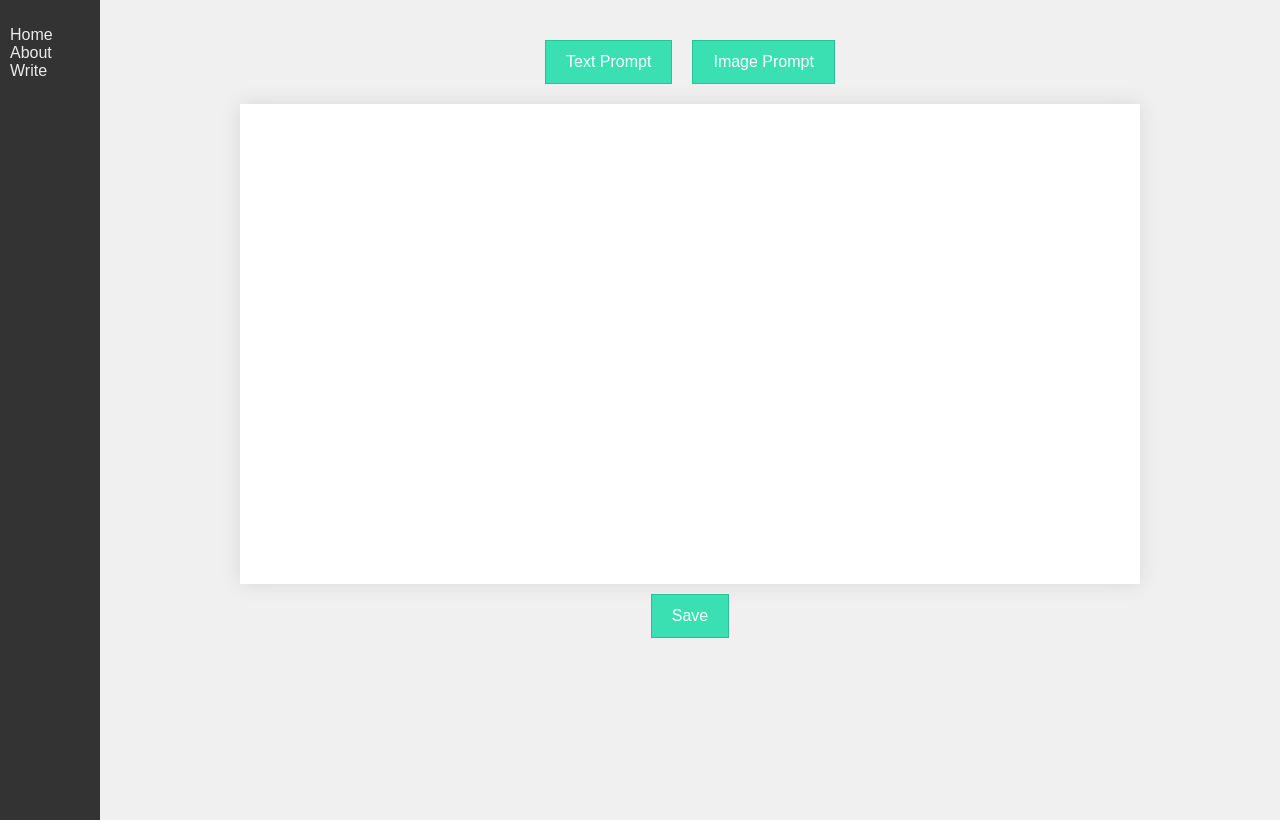
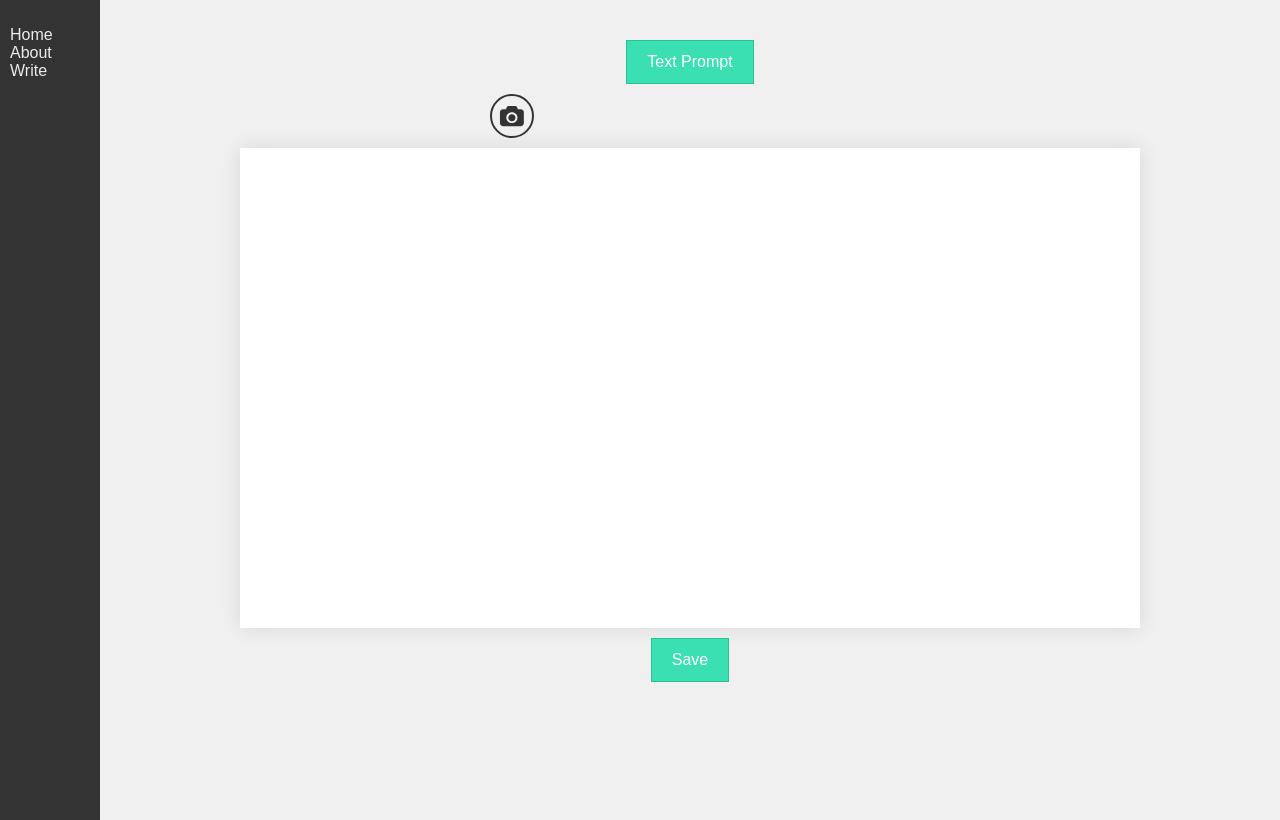
Before and after one commit to jqlee85/jumpwriter-ssr, a React app: page / in a window 1280 px wide. Built offline with nearby package versions, Linux system fonts and the light colour scheme; no server answers.

Commit message:
camera icon button

```diff
--- /dev/null
+++ b/src/client/components/CameraIcon/CameraIcon.js
@@ -0,0 +1,21 @@
+import React, {Component} from 'react';
+
+class CameraIcon extends Component {
+
+  constructor(props) {
+    super(props);
+
+  }
+
+  componentWillMount = () => {
+
+  }
+
+  render(){
+    return <svg width={this.props.iconWidth} xmlns="http://www.w3.org/2000/svg" viewBox="0 0 16 16">
+      <path d="m401.94 543.64c-.422-.413-.932-.619-1.528-.619h-1.892l-.431-1.122c-.107-.27-.303-.502-.587-.697-.284-.195-.576-.293-.874-.293h-4.324c-.298 0-.59.098-.874.293-.284.195-.48.428-.587.697l-.431 1.122h-1.892c-.597 0-1.106.206-1.529.619-.422.413-.633.911-.633 1.494v7.395c0 .583.211 1.081.633 1.494.422.413.932.619 1.529.619h11.89c.597 0 1.106-.206 1.528-.619.422-.413.633-.911.633-1.494v-7.395c0-.583-.211-1.081-.633-1.494m-4.801 7.804c-.74.724-1.631 1.085-2.673 1.085-1.042 0-1.932-.362-2.673-1.085-.74-.724-1.111-1.594-1.111-2.612 0-1.018.37-1.889 1.111-2.612.74-.724 1.631-1.085 2.673-1.085 1.042 0 1.932.362 2.673 1.085.74.724 1.111 1.594 1.111 2.612 0 1.018-.37 1.889-1.111 2.612m-2.673-4.989c-.67 0-1.243.232-1.719.697-.476.465-.714 1.025-.714 1.68 0 .655.238 1.215.714 1.68.476.465 1.049.697 1.719.697.67 0 1.243-.232 1.719-.697.476-.465.714-1.025.714-1.68 0-.655-.238-1.215-.714-1.68-.476-.465-1.049-.697-1.719-.697" transform="matrix(.78637 0 0 .78395-302.25-421.36)" fill={this.props.color}/>
+    </svg>;
+  }
+}
+
+export default CameraIcon;
--- a/src/client/components/Header.js
+++ b/src/client/components/Header.js
@@ -1,6 +1,5 @@
 import React, {Component} from 'react'
 import Nav from './Nav';
-// import { BrowserRouter, Route, Link } from 'react-router-dom'
 
 class Header extends Component {
 
@@ -10,9 +9,6 @@ class Header extends Component {
     </header>
   }
 
-
 }
 
-
-
 export default Header
--- a/src/client/components/Prompt/Prompt.js
+++ b/src/client/components/Prompt/Prompt.js
@@ -2,6 +2,7 @@ import React, {Component} from 'react';
 import styles from './Prompt.scss';
 import ImagePrompt from '../ImagePrompt/ImagePrompt';
 import TextPrompt from '../TextPrompt/TextPrompt';
+import CameraIcon from '../CameraIcon/CameraIcon';
 
 class Prompt extends Component {
 
@@ -78,19 +79,11 @@ class Prompt extends Component {
         this.state.prompted && this.state.promptType === 'image' &&
         <ImagePrompt promptImage={this.state.promptImage}/>
       }
-      { !this.state.prompted && this.state.promptType === 'text' &&
-        <div>
-          <div className="prompt-types">
-            <button className="prompt-type-button toggled" onClick={this.textPrompt}>Text Prompt</button>
-            <button className="prompt-type-button" onClick={this.imagePrompt}>Image Prompt</button>
-          </div>
-        </div>
-      }
-      { !this.state.prompted && this.state.promptType === 'image' &&
+      { !this.state.prompted &&
         <div>
           <div className="prompt-types">
             <button className="prompt-type-button" onClick={this.textPrompt}>Text Prompt</button>
-            <button className="prompt-type-button toggled" onClick={this.imagePrompt}>Image Prompt</button>
+            <div className="prompt-type-button prompt-image-button" onClick={this.imagePrompt}><CameraIcon iconWidth="30px" color="#333" /></div>
           </div>
         </div>
       }
--- a/src/client/components/Prompt/Prompt.scss
+++ b/src/client/components/Prompt/Prompt.scss
@@ -4,3 +4,14 @@
   max-width: 400px;
   padding: 10px;
 }
+
+.prompt-image-button {
+  display: flex;
+  align-items: center;
+  justify-content: center;
+  border: 2px solid #333;
+  border-radius: 22px;
+  width: 40px;
+  height: 40px;
+  padding: 0;
+}
```
Also changed, not shown: src/client/public/camera-icon.svg (added).
